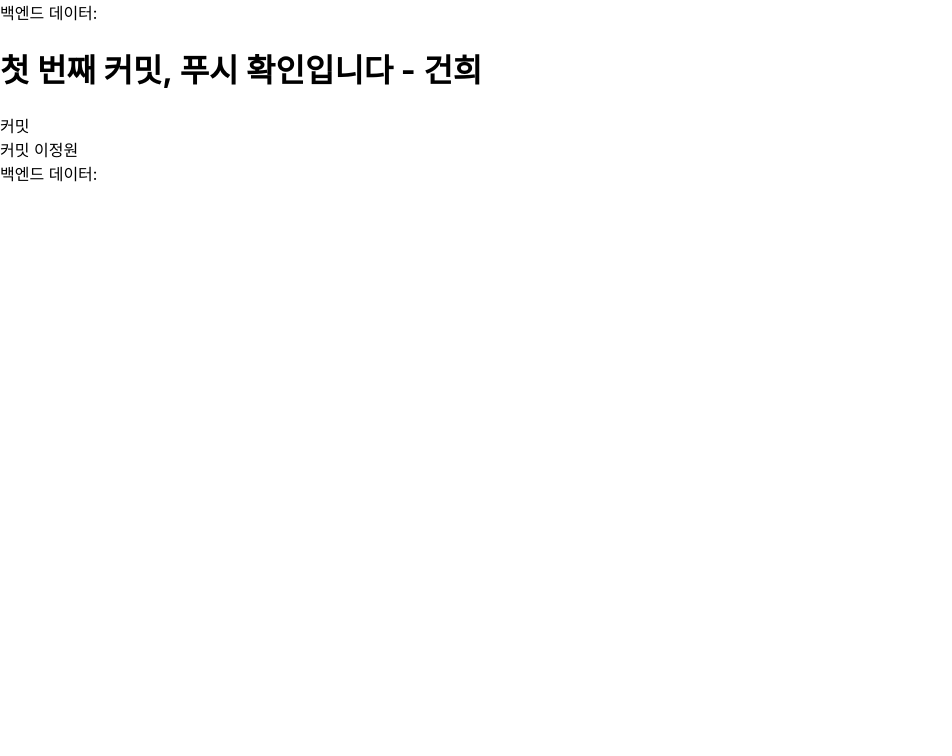
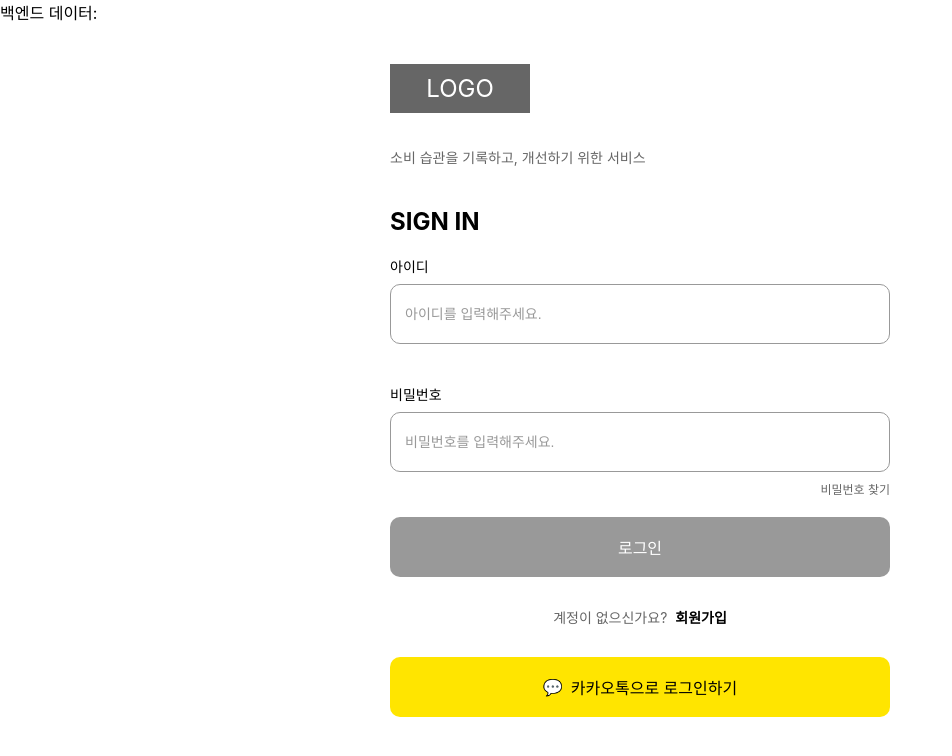
Before and after one commit to kafoo0105/Save-Now_front, a React (Create React App) app: page /login in a window 1280 px wide. Shown: the top 756 px of the page, without its empty margins (0-952 px from the left). Built offline with nearby package versions, Linux system fonts and the light colour scheme; no server answers.

Commit message:
feat: 로그인 페이지 디자인 작업 시작 (Fixes #7)
- 로그인 페이지의 기본 디자인 완료
- 로그인 실패 시 작동되는 디자인 기능은 미완성
- 카카오톡 아이콘 색상 변경은 추후 진행 예정

```diff
--- a/src/App.js
+++ b/src/App.js
@@ -1,5 +1,7 @@
 import { useEffect, useState } from 'react';
 import axios from 'axios';
+import { BrowserRouter as Router, Route, Routes } from 'react-router-dom';
+import Login from './pages/Login';
 
 function App() {
   const [hello, setHello] = useState('');
@@ -11,13 +13,17 @@
   }, []);
 
   return (
-    <div className="App">
-      백엔드 데이터: {hello}
-      <h1>첫 번째 커밋, 푸시 확인입니다 - 건희</h1>
-      <div>커밋</div>
-      <div>커밋 이정원</div>
-      <div>백엔드 데이터: {hello}</div>
-    </div>
+    <>
+      <div className="App">
+        백엔드 데이터: {hello}
+      </div>
+
+      <Router>
+        <Routes>
+          <Route path="/login" element={<Login />} />
+        </Routes>
+      </Router>
+    </>
   );
 }
 
--- /dev/null
+++ b/src/pages/Login.js
@@ -0,0 +1,231 @@
+import React, { useState } from 'react';
+import styled from 'styled-components';
+
+const LoginContainer = styled.div`
+  max-width: 500px;
+  margin: 0 auto;
+  padding: 40px 20px;
+`;
+
+const Logo = styled.div`
+  background-color: #666;
+  color: white;
+  padding: 10px;
+  font-size: 24px;
+  margin-bottom: 20px;
+  display: inline-block;
+  min-width: 120px;
+  text-align: center;
+`;
+
+const Subtitle = styled.p`
+  color: #666;
+  margin-bottom: 40px;
+  font-size: 14px;
+  text-align: left;
+`;
+
+const Title = styled.h1`
+  text-align: left;
+  font-size: 24px;
+  margin-bottom: 20px;
+`;
+
+const InputGroup = styled.div`
+  margin-bottom: 20px;
+  text-align: left;
+  min-height: 80px;
+`;
+
+const Label = styled.label`
+  display: block;
+  margin-bottom: 8px;
+  font-size: 14px;
+`;
+
+const Input = styled.input`
+  box-sizing: border-box;
+  width: 500px;
+  height: 60px;
+  border: 1px solid ${(props) => (props.error ? 'red' : '#999999')};
+  border-radius: 10px;
+  font-size: 14px;
+  padding-left: 14px;
+
+  &:hover {
+    border-color: #848fe2;
+  }
+
+  &:focus {
+    border-color: #4659e4;
+    outline: none;
+  }
+
+  &::placeholder {
+    color: #999;
+  }
+`;
+
+const ErrorMessage = styled.p`
+  color: red;
+  font-size: 12px;
+  margin-top: 8px;
+  padding-left: 12px;
+  visibility: ${(props) => (props.visible ? 'visible' : 'hidden')};
+  height: 12px;
+`;
+
+const ForgotPassword = styled.span`
+  display: block;
+  text-align: right;
+  font-size: 12px;
+  color: #666;
+  margin-top: 8px;
+  cursor: pointer;
+`;
+
+const LoginButton = styled.button`
+  width: 500px;
+  height: 60px;
+  background-color: #999;
+  color: white;
+  border: none;
+  border-radius: 10px;
+  font-size: 16px;
+  cursor: pointer;
+  margin-bottom: 30px;
+
+  &:hover {
+    background-color: #848fe2;
+  }
+
+  &:active {
+    background-color: #4659e4;
+    outline: none;
+  }
+`;
+
+const SignupLink = styled.div`
+  margin-bottom: 30px;
+  font-size: 14px;
+  text-align: center;
+
+  span {
+    color: #666;
+    margin-right: 8px;
+  }
+
+  a {
+    color: #000;
+    text-decoration: none;
+    font-weight: bold;
+  }
+`;
+
+const KakaoButton = styled.button`
+  width: 500px;
+  height: 60px;
+  background-color: #ffe500;
+  border: none;
+  border-radius: 10px;
+  font-size: 16px;
+  cursor: pointer;
+  display: flex;
+  align-items: center;
+  justify-content: center;
+
+  &:hover {
+    background-color: #ffd700;
+  }
+`;
+
+const KakaoIcon = styled.span`
+  margin-right: 8px;
+`;
+
+export default function Login() {
+  const [formData, setFormData] = useState({
+    id: '',
+    password: '',
+  });
+  const [errors, setErrors] = useState({
+    id: '',
+  });
+
+  const validateEmail = (email) => {
+    const emailRegex = /^[^\s@]+@[^\s@]+\.[^\s@]+$/;
+    return emailRegex.test(email);
+  };
+
+  const handleChange = (e) => {
+    const { name, value } = e.target;
+    setFormData((prev) => ({
+      ...prev,
+      [name]: value,
+    }));
+  };
+
+  const handleSubmit = (e) => {
+    e.preventDefault();
+    const emailValid = validateEmail(formData.id);
+
+    if (!emailValid) {
+      setErrors((prev) => ({
+        ...prev,
+        id: '*올바른 이메일 형식이 아닙니다.',
+      }));
+      return;
+    }
+
+    setErrors({ id: '' });
+    console.log('Login attempt with:', formData);
+  };
+
+  return (
+    <LoginContainer>
+      <Logo>LOGO</Logo>
+      <Subtitle>소비 습관을 기록하고, 개선하기 위한 서비스</Subtitle>
+
+      <Title>SIGN IN</Title>
+
+      <form onSubmit={handleSubmit}>
+        <InputGroup>
+          <Label>아이디</Label>
+          <Input
+            type="text"
+            name="id"
+            placeholder="아이디를 입력해주세요."
+            value={formData.id}
+            onChange={handleChange}
+            error={errors.id}
+          />
+          <ErrorMessage visible={!!errors.id}>{errors.id}</ErrorMessage>
+        </InputGroup>
+
+        <InputGroup>
+          <Label>비밀번호</Label>
+          <Input
+            type="password"
+            name="password"
+            placeholder="비밀번호를 입력해주세요."
+            value={formData.password}
+            onChange={handleChange}
+          />
+          <ForgotPassword>비밀번호 찾기</ForgotPassword>
+        </InputGroup>
+
+        <LoginButton type="submit">로그인</LoginButton>
+      </form>
+
+      <SignupLink>
+        <span>계정이 없으신가요?</span>
+        <a href="/signup">회원가입</a>
+      </SignupLink>
+
+      <KakaoButton>
+        <KakaoIcon>💬</KakaoIcon>
+        카카오톡으로 로그인하기
+      </KakaoButton>
+    </LoginContainer>
+  );
+}
```
Also changed, not shown: 1 other file (tests, documents, lock files or other folders).
